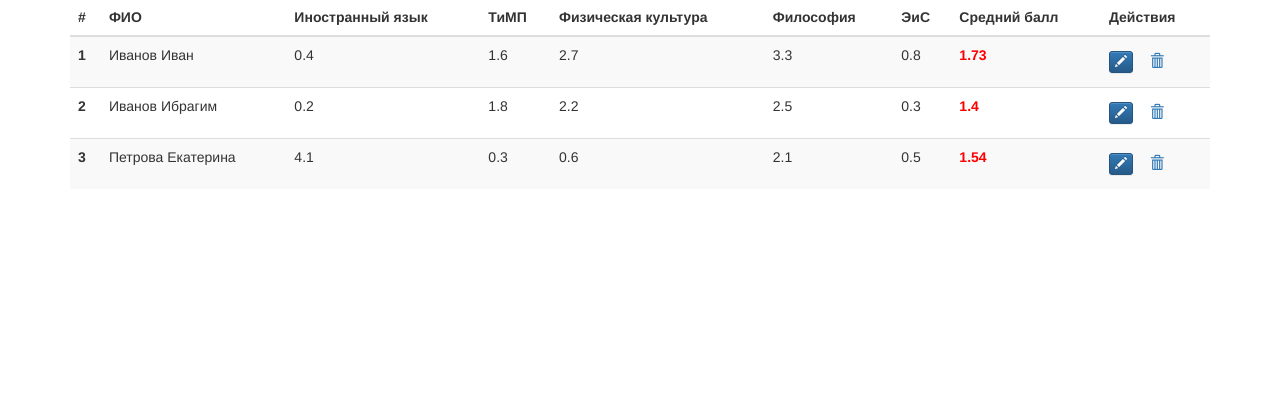
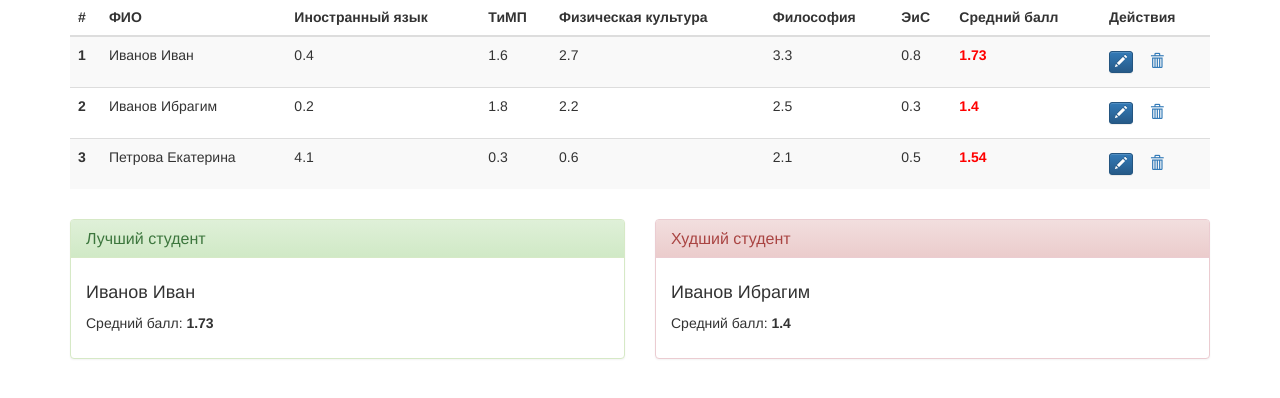
Before and after one commit to AlenaFedotova424-1/student-performance, a Django app: page / in a window 1280 px wide. Shown: the part 125-523 px from the top of the page. Run offline with Django 4.2, Linux system fonts and the light colour scheme; data comes from the database, SQL or seed files in the repository; some libraries are stand-ins or nearby versions.

Commit message:
Add best and worst student statistics to main page

```diff
--- a/django_primer/templates/index.html
+++ b/django_primer/templates/index.html
@@ -64,6 +64,38 @@
                     {% endfor %}
                 </tbody>
             </table>
+            <div class="row" style="margin-top: 30px; margin-bottom: 20 px;">
+                <div class="col-md-6">
+                    <div class="panel panel-success">
+                        <div class="panel-heading">
+                            <h3 class="panel-title">Лучший студент</h3>
+                        </div>
+                        <div class="panel-body">
+                            {% if best_student %}
+                                <h4>{{ best_student.student.fio }}</h4>
+                                <p>Средний балл: <strong> {{ best_student.average }}</strong></p>
+                            {% else %}
+                                <p class="text-muted">Нет данных</p>
+                            {% endif %}
+                        </div>
+                    </div>
+                </div>
+                <div class="col-md-6">
+                    <div class="panel panel-danger">
+                        <div class="panel-heading">
+                            <h3 class="panel-title">Худший студент</h3>
+                        </div>
+                        <div class="panel-body">
+                            {% if worst_student %}
+                                <h4>{{ worst_student.student.fio }}</h4>
+                                <p>Средний балл: <strong>{{ worst_student.average }}</strong></p>
+                            {% else %}
+                                <p class="text-muted">Нет данных</p>
+                            {% endif %}
+                        </div>
+                    </div>
+                </div>
+            </div>
         </div>
 	</body>
 </html>
--- a/django_primer/views.py
+++ b/django_primer/views.py
@@ -50,11 +50,26 @@ class IndexView(TemplateView):
                 'scores': scores_list,
                 'average': average_score
             })
+        best_student = None
+        worst_student = None
+        best_avg = -1
+        worst_avg = 6
+        for statistic in student_statistics:
+            average = statistic['average']
+            if average > 0:
+                if average > best_avg:
+                    best_avg = average
+                    best_student = statistic
+                if average < worst_avg:
+                    worst_avg = average
+                    worst_student = statistic
 
         context.update(
             {
                 'subjects': subjects,
-                'student_statistics': student_statistics
+                'student_statistics': student_statistics,
+                'best_student': best_student,
+                'worst_student': worst_student,
             }
         )
         return context
```
